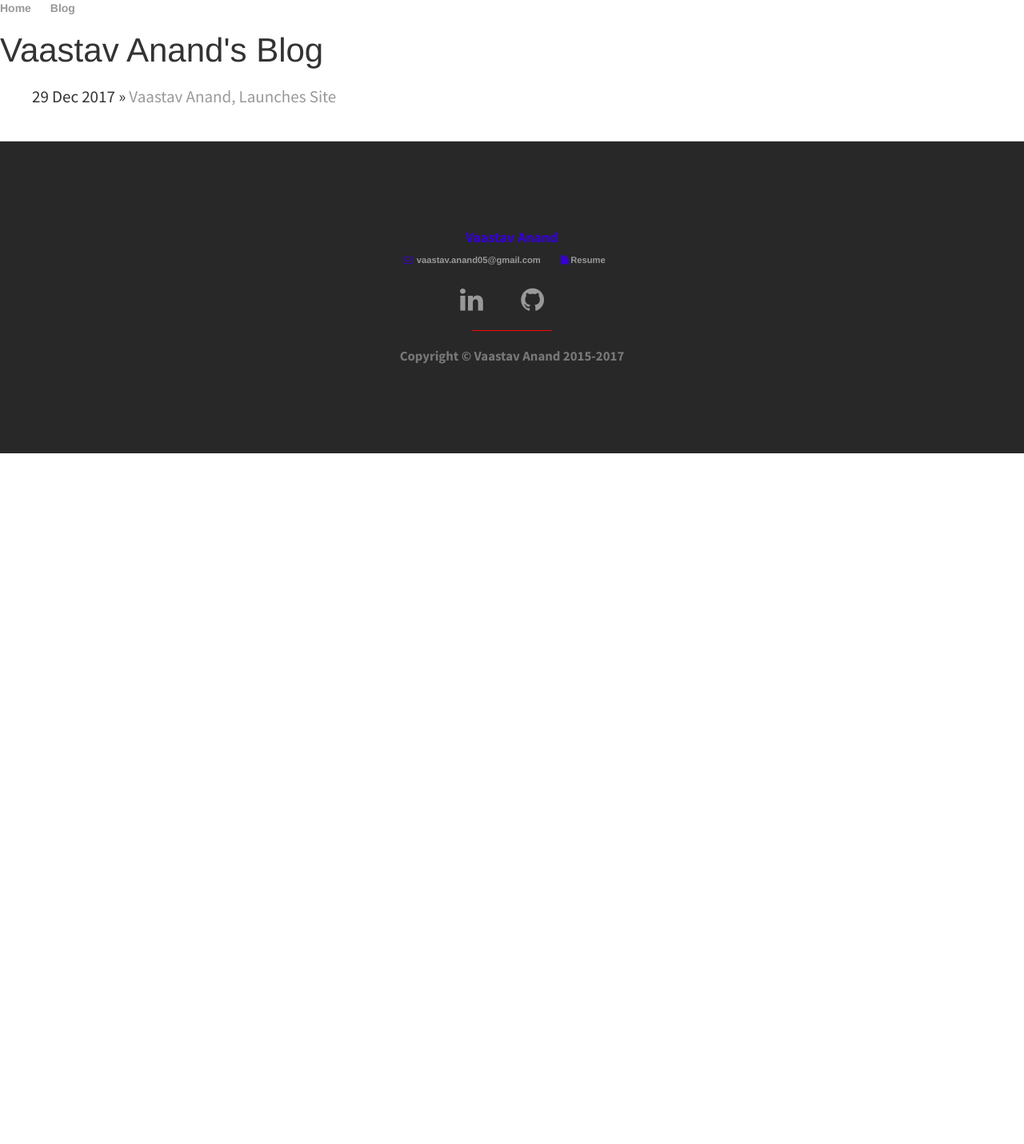
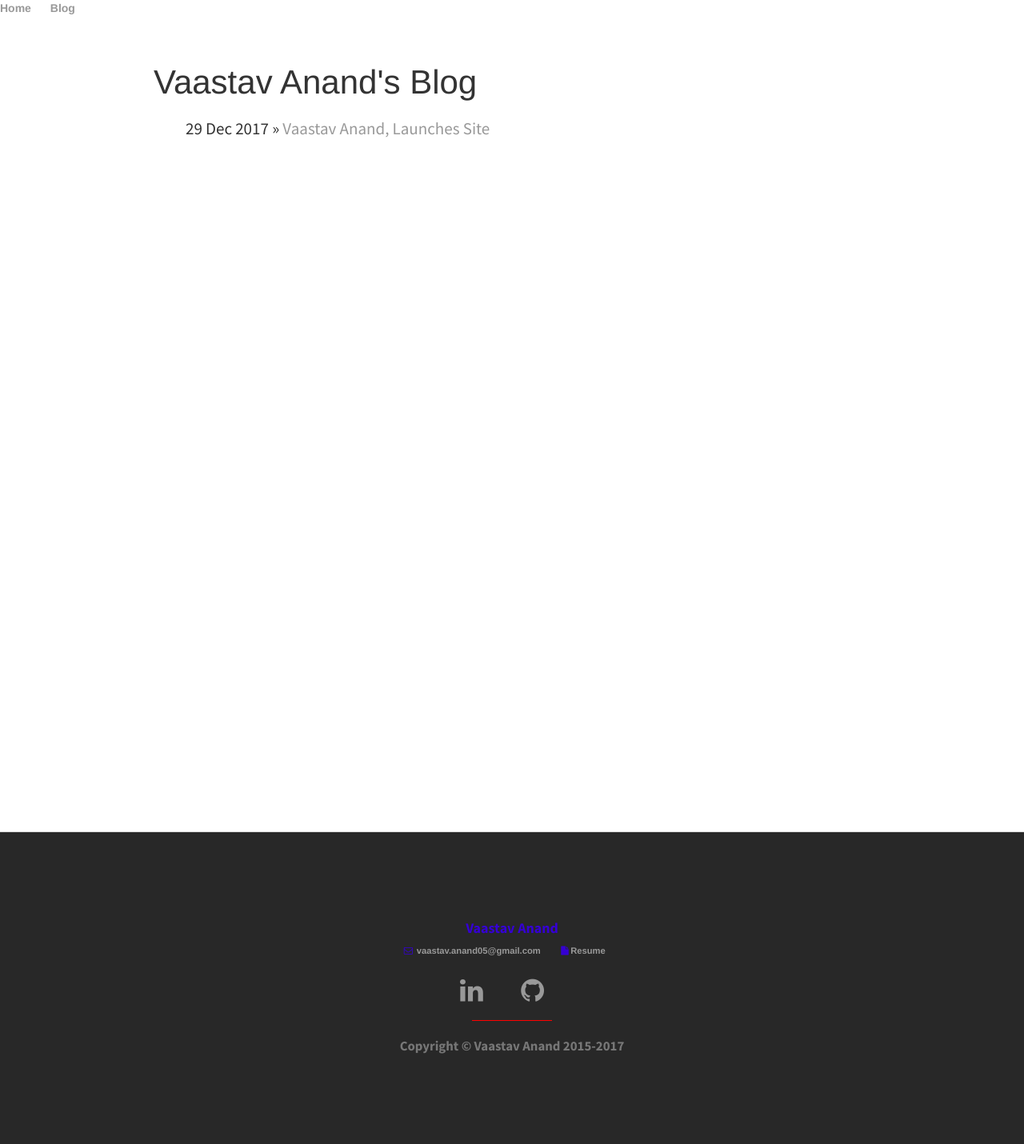
Before and after one commit to vaastav/vaastav.github.io, a Jekyll site: the page built from blog/index.html, in a window 1280 px wide. Shown: the whole page at 80% size. Built offline with Jekyll 4.4.1, drawn with Linux system fonts in a browser that asks for light colours; before the commit the page ends 900 px from its top, so only the background shows below that.

Commit message:
Update css

```diff
--- a/css/main.css
+++ b/css/main.css
@@ -2,6 +2,12 @@ body {
     margin: 0px;
     padding: 0px;
     width: 100%;
+    height: 100%;
+}
+
+#full {
+    margin: 60px auto;
+    width: 70%;
     height: 100%;
 }
 nav ul, footer ul {
```
